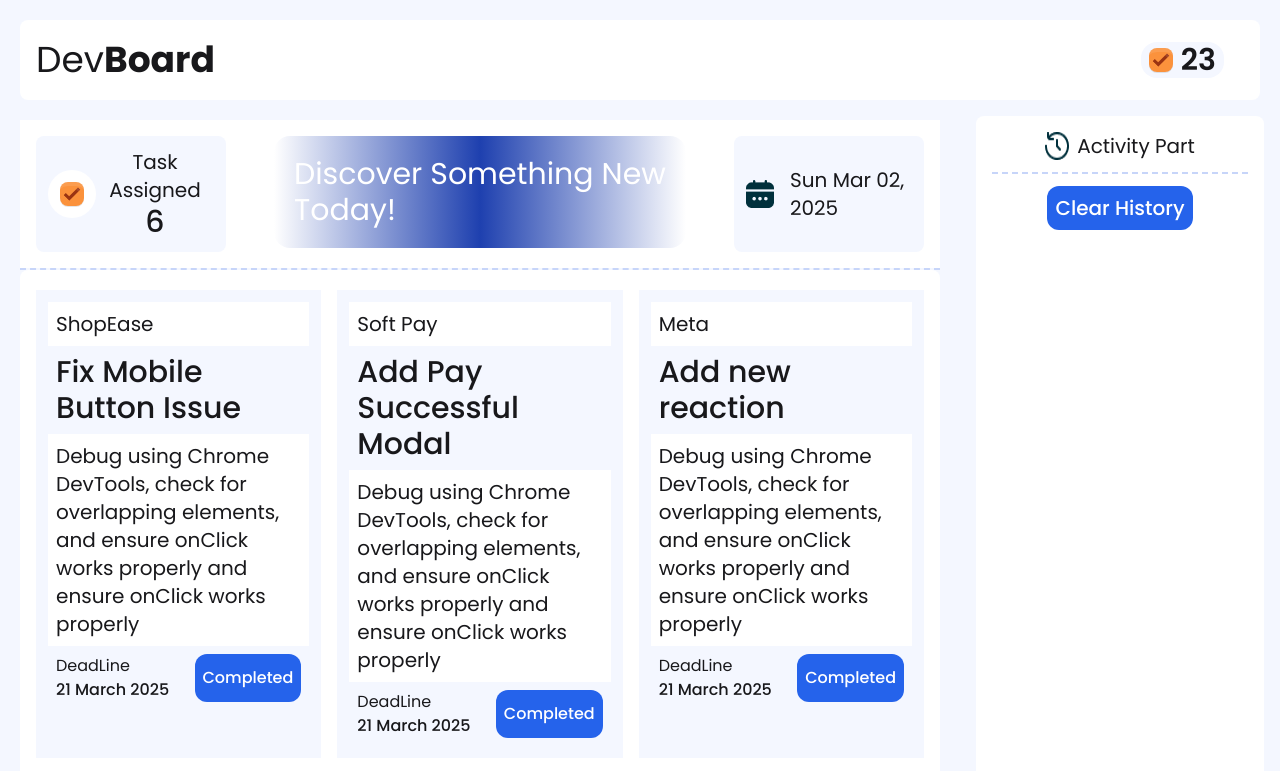
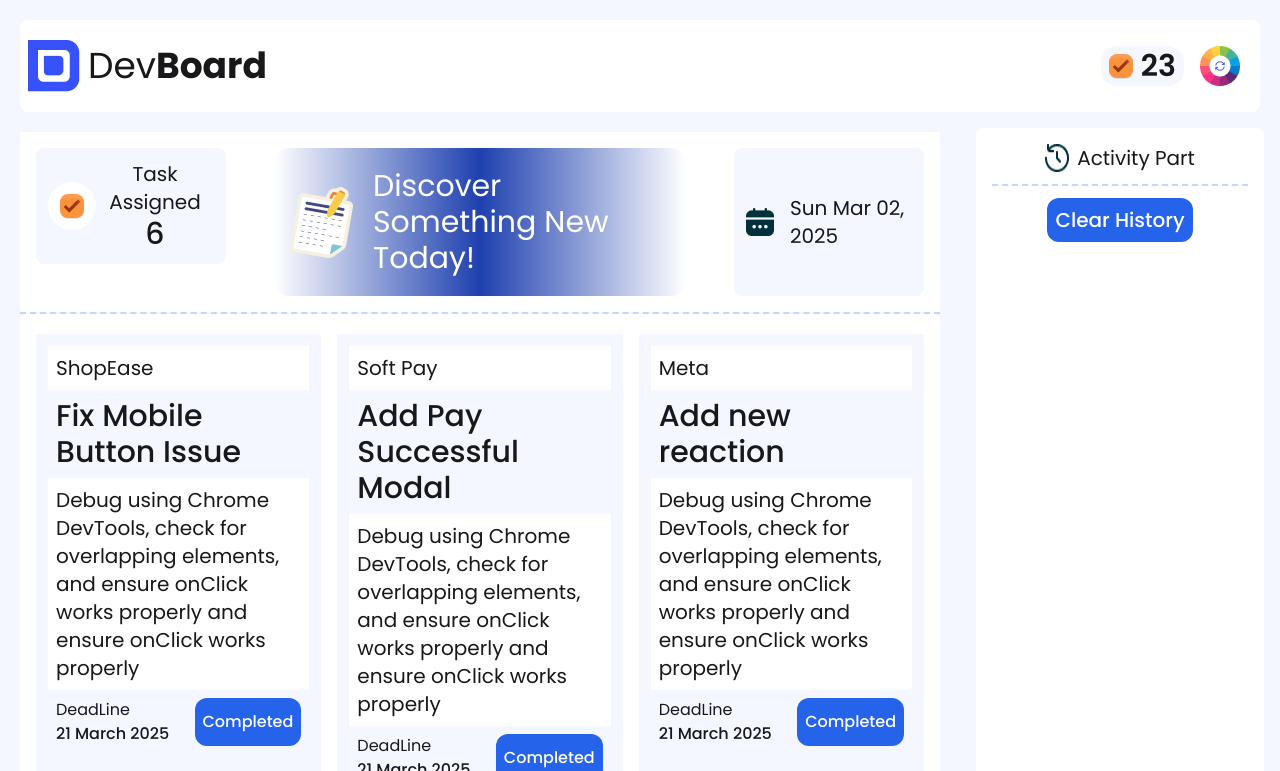
Before and after one commit to captainsifat/Assignment-05, a plain HTML site: page index.html in a window 1280 px wide. Shown: the top 771 px of the page. Drawn offline with nearby package versions, Linux system fonts and the light colour scheme; the site is published under a folder, as on GitHub Pages, so addresses that start at the root find nothing.

Commit message:
icon problem fix

```diff
--- a/index.html
+++ b/index.html
@@ -41,7 +41,7 @@
     <div class="flex items-center
 
     ">
-        <img src="/assets/logo.png" alt="">
+        <img src="assets/logo.png" alt="">
         <h1 class="text-4xl font-normal pl-2">Dev<span class="font-bold">Board</span></h1>
     </div>
 
@@ -53,7 +53,7 @@
         <h2 id="digit-2" class="text-3xl font-semibold">23</h2>
     </div>
 
-        <img src="/assets/theme-btn.png" class=""onclick="changeBackgroundColor()" alt="">
+        <img src="assets/theme-btn.png" class=""onclick="changeBackgroundColor()" alt="">
     </div>
 </div>
 <!-- body part -->
@@ -77,7 +77,7 @@
         </div>
         <a href="index2.html">
             <div id="discover" class="flex items-center rounded-2xl p-2 m-4 bg-gradient-to-r from-blue-700 via-blue-800 to-violet-500">
-                <img src="/assets/board.png" alt="">
+                <img src="assets/board.png" alt="">
                 <h2 class="text-3xl p-3 text-white font-normal">Discover Something New Today!</h2>
             </div>
         </a>
```
